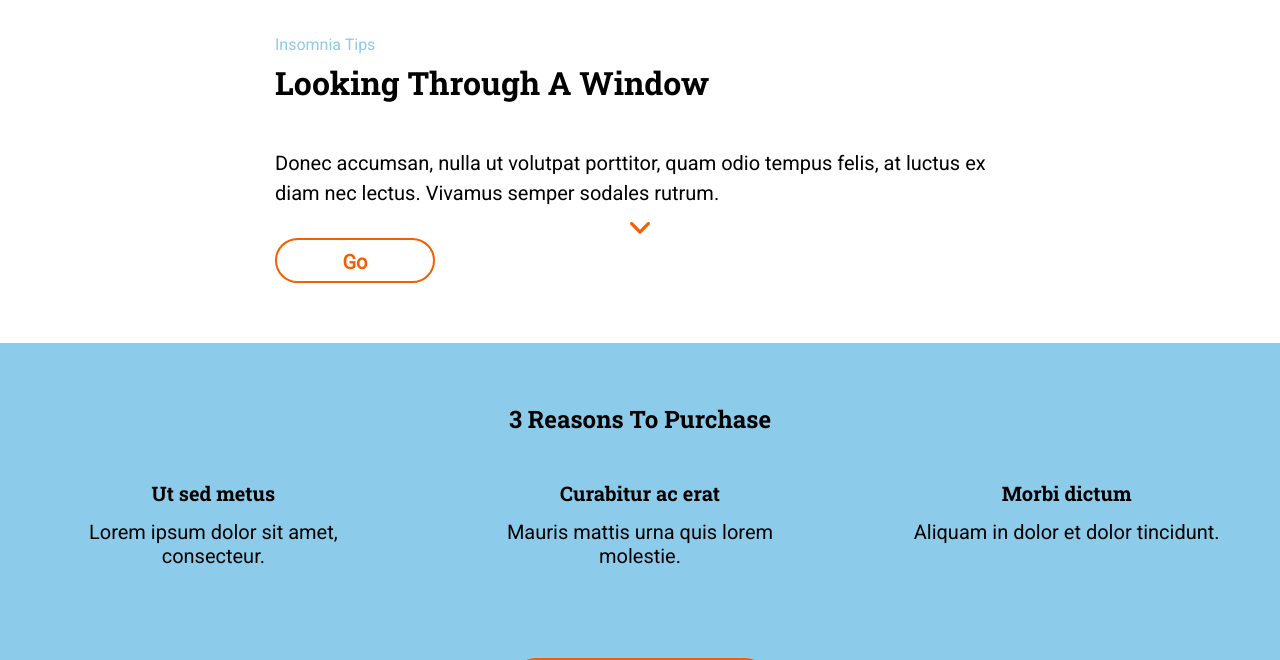
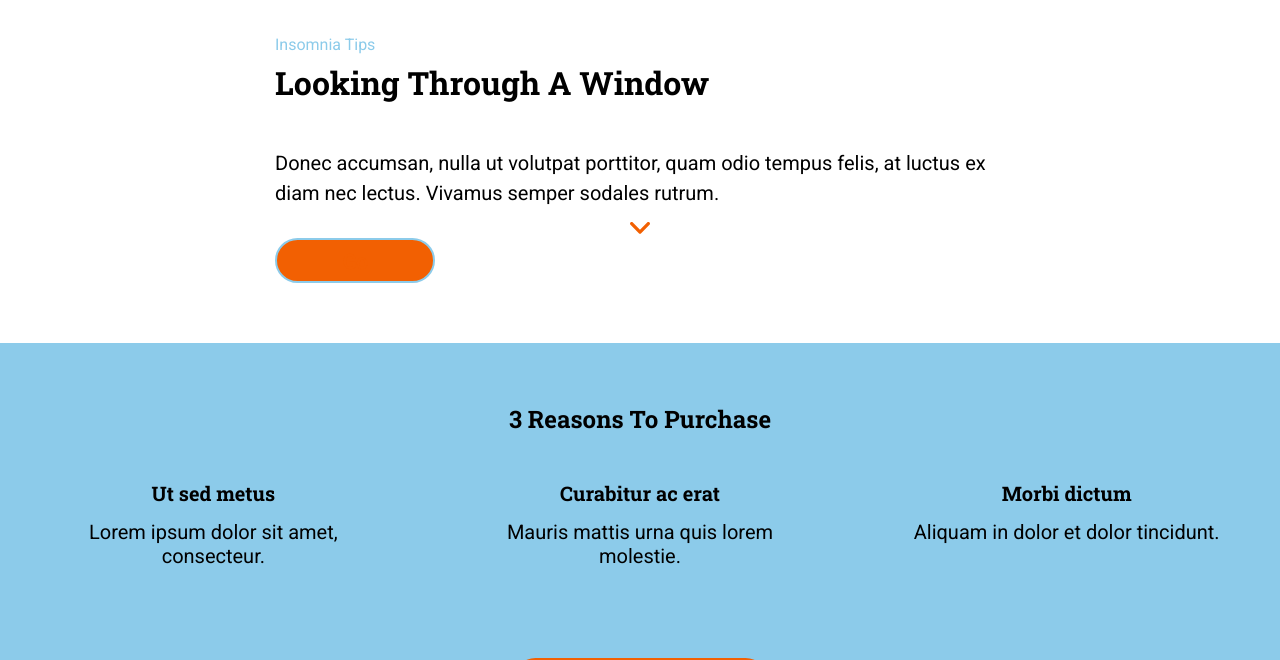
Before and after one commit to Adalab/modulo-1-evaluacion-final-AnadelaJara, a website: page src/html/index.html in a window 1280 px wide. In both pictures the pointer is over the element "Go". Shown: the part 802-1462 px from the top of the page. Drawn offline with nearby package versions, Linux system fonts and the light colour scheme; files that its build step writes are made by us from their sources; files whose address does not match are found by name.

Commit message:
added 1s transition

```diff
--- a/src/scss/layout/_section1.scss
+++ b/src/scss/layout/_section1.scss
@@ -90,6 +90,12 @@
   border-radius: 22.5px;
   text-align: center;
   border: $colorOrange solid 2px;
+  transition: background-color linear 2s, border ease 2s;
+  &:hover {
+    background-color: $colorOrange;
+    border: 2px solid $colorPurchase;
+  }
+
   @media (min-width: 768px) {
     width: 91px;
     height: 45px;
```
